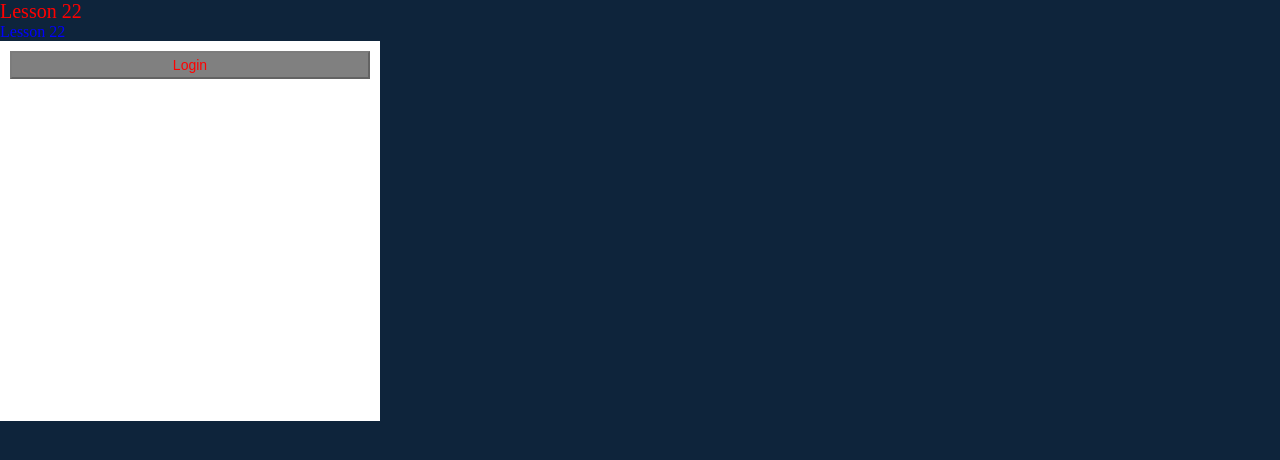
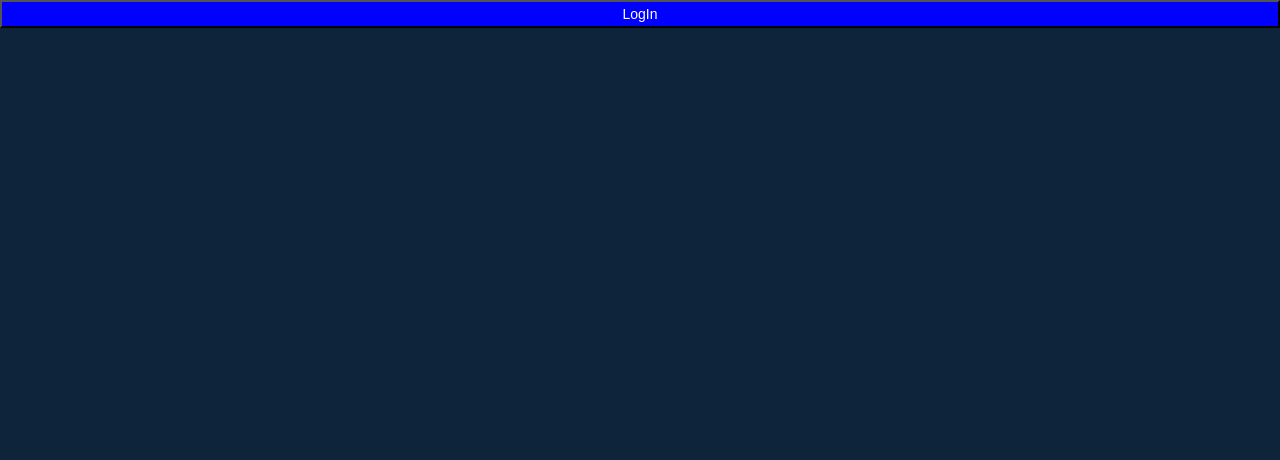
Before and after one commit to derkach2288/react-typescript, a React (Create React App) app: page / in a window 1280 px wide. Shown: the top 460 px of the page. Built offline with nearby package versions, Linux system fonts and the light colour scheme.

Commit message:
initiak hw22

```diff
--- a/src/App.tsx
+++ b/src/App.tsx
@@ -4,6 +4,7 @@ import Homework20 from "./homeworks/Homework20";
 import Lesson21 from "./lessons/Lesson21";
 import Homework21 from "./homeworks/Homework21";
 import Lesson22 from "./lessons/Lesson22";
+import Homework22 from "./homeworks/Homework22";
 
 function App() {
   return (
@@ -12,7 +13,8 @@ function App() {
       {/* <Homework20 /> */}
       {/* <Lesson21 /> */}
       {/* <Homework21 /> */}
-      <Lesson22 />
+      {/* <Lesson22 /> */}
+      <Homework22 />
     </div>
   );
 }
--- /dev/null
+++ b/src/homeworks/Homework22/Homework22.tsx
@@ -0,0 +1,15 @@
+import { CSSProperties } from "react";
+import Button from "components/Button";
+import { Homework22Wrapper } from "./styles";
+
+function Homework22() {
+  return (
+    <Homework22Wrapper>
+      <div>
+        <Button name="LogIn" onClick={() => {}} />
+      </div>
+    </Homework22Wrapper>
+  );
+}
+
+export default Homework22;
--- /dev/null
+++ b/src/homeworks/Homework22/index.ts
@@ -0,0 +1,3 @@
+import Homework22 from "./Homework22";
+
+export default Homework22;
--- /dev/null
+++ b/src/homeworks/Homework22/styles.ts
@@ -0,0 +1,9 @@
+import styled from "styled-components";
+
+export const Homework22Wrapper = styled.div`
+  display: flex;
+  flex-direction: column;
+  width: 100%;
+  height: 100%;
+  background-color: #0e243b;
+`;
```
